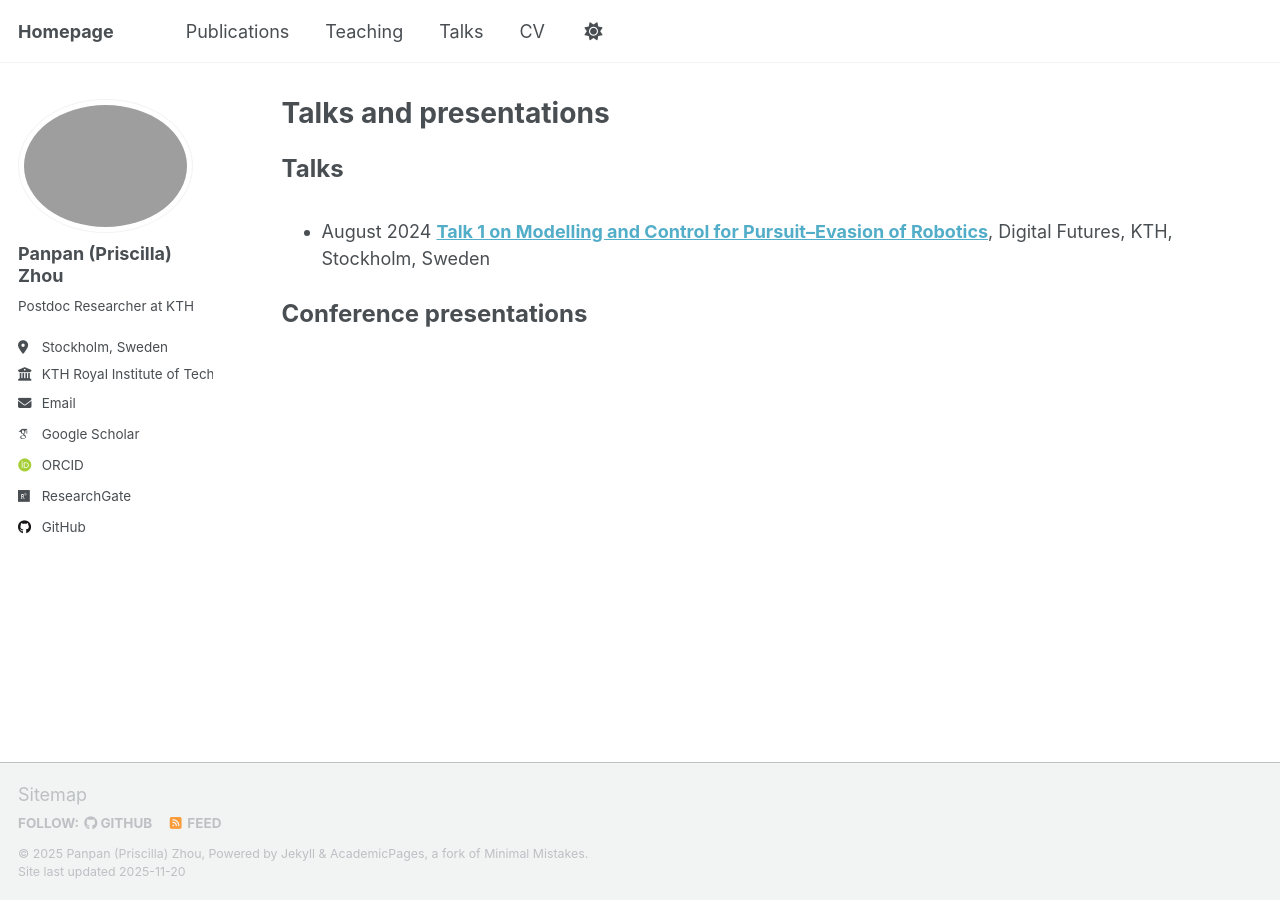
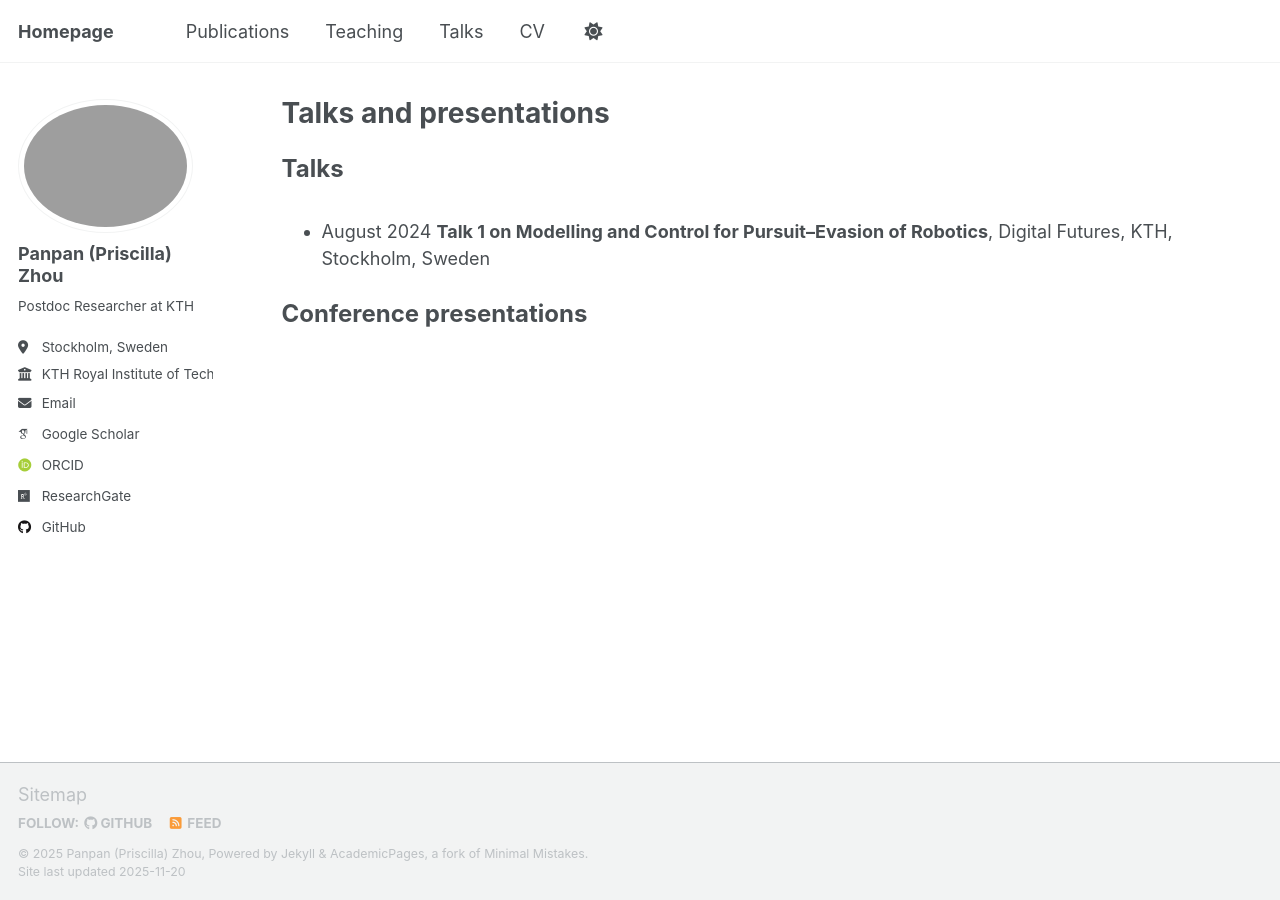
Before and after one commit to PanpanZhou11/Panpan-Zhou.github.io, a Jekyll site: the page built from _pages/talks.html, in a window 1280 px wide. Built offline with Jekyll 4.4.1, drawn with Linux system fonts in a browser that asks for light colours; some web fonts are replaced; a script that is not in the unit is left out.

Commit message:
Update talks.html

```diff
--- a/_pages/talks.html
+++ b/_pages/talks.html
@@ -18,7 +18,11 @@ author_profile: true
     {% if talk.type == "Talk" %}
       <li>
         {{ talk.date | date: "%B %Y" }}
-        <strong><a href="{{ talk.url | relative_url }}">{{ talk.title }}</a></strong>,
+        {% if talk.permalink %}
+          <strong><a href="{{ talk.url | relative_url }}">{{ talk.title }}</a></strong>,
+        {% else %}
+          <strong>{{ talk.title }}</strong>,
+        {% endif %}
         {{ talk.venue }}, {{ talk.location }}
       </li>
     {% endif %}
@@ -34,7 +38,11 @@ author_profile: true
     {% if talk.type == "Conference presentation" %}
       <li>
         {{ talk.date | date: "%B %Y" }}
-        <strong><a href="{{ talk.url | relative_url }}">{{ talk.title }}</a></strong>,
+        {% if talk.permalink %}
+          <strong><a href="{{ talk.url | relative_url }}">{{ talk.title }}</a></strong>,
+        {% else %}
+          <strong>{{ talk.title }}</strong>,
+        {% endif %}
         {{ talk.venue }}, {{ talk.location }}
       </li>
     {% endif %}
```
